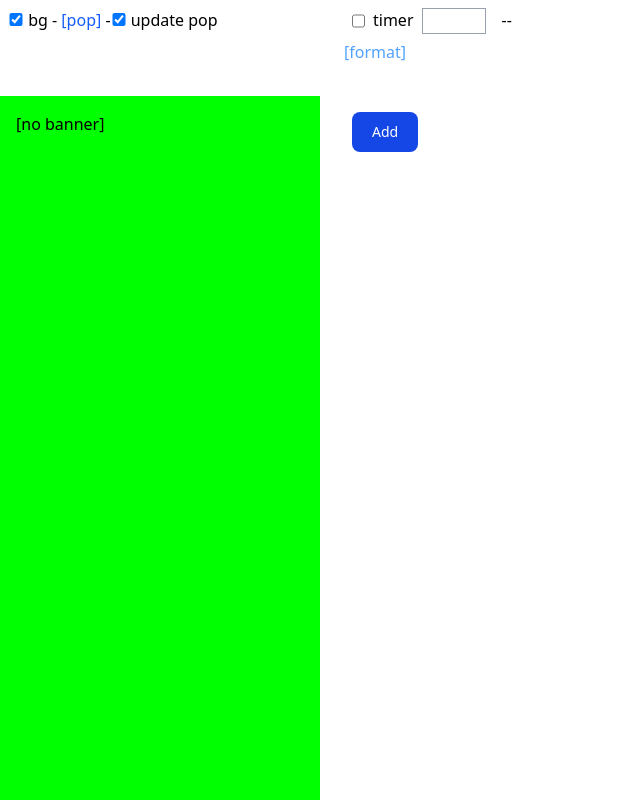
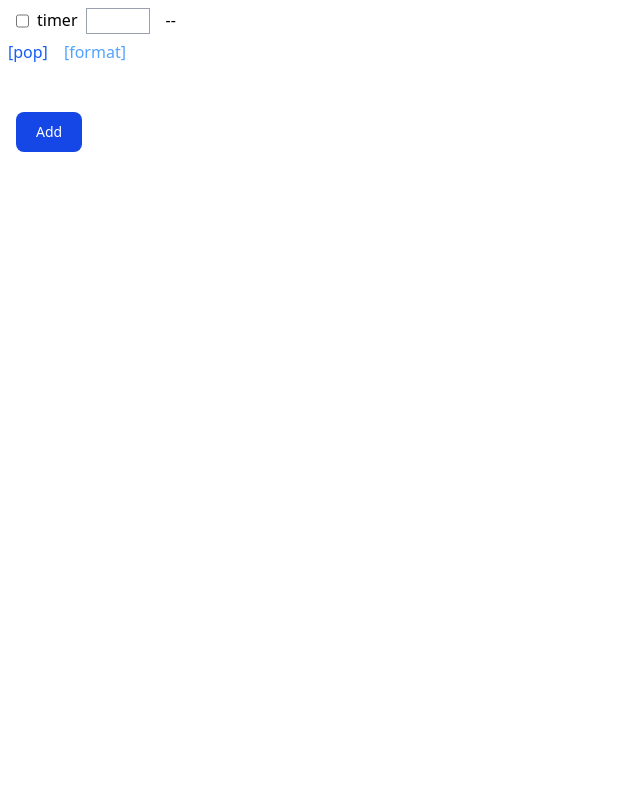
Before and after one commit to ggalcik/livetext, a React (Vite) app: page / in a window 1280 px wide. Shown: the whole page, without its empty margins (0-640 px from the left). Built offline with nearby package versions, Linux system fonts and the light colour scheme.

Commit message:
pretty good text rotation now, nice control of fonts and styles

```diff
--- a/src/App.tsx
+++ b/src/App.tsx
@@ -27,44 +27,15 @@ function App() {
         <Route
           path="/"
           element={
-            <div className="grid h-[100vh] grid-cols-[var(--scene-width)_auto] grid-rows-[10vh_auto] gap-4">
-              <div className="p-2">
-                <div>
-                  <input
-                    className="w-4 cursor-pointer"
-                    type="checkbox"
-                    id="background/toggle"
-                    checked={state.backgroundOn}
-                    onChange={() => dispatch({ type: "background/toggle" })}
-                  />{" "}
-                  <label htmlFor="background/toggle" className="cursor-pointer">
-                    bg -{" "}
-                  </label>
-                  <button className="text-blue-600 cursor-pointer" onClick={openPopup}>
-                    [pop]
-                  </button>
-                  {" "} -
+            <div className="grid h-[100vh] grid-cols-1 grid-rows-[10vh_auto] gap-4">
 
-                  <input
-                    className="w-4 cursor-pointer"
-                    type="checkbox"
-                    id="localStorage/toggle"
-                    checked={state.saveToStorage}
-                    onChange={() => dispatch({ type: "localStorage/toggle" })}
-                  />{" "}
-                  <label htmlFor="localStorage/toggle" className="cursor-pointer">
-                    update pop
-                  </label>
 
-                </div>
-              </div>
+
               <div className="p-2">
                 <LiveTextOpts popupState={{visiblePopup, setVisiblePopup}}/>
               </div>
 
-              <div className={clsx("p-4", { "bg-(--chromakey-color)": state.backgroundOn })}>
-                <LiveText state={state} />
-              </div>
+
 
               <div className="p-4">
                 <BannersEdit popupState={{visiblePopup, setVisiblePopup}} />
--- a/src/LiveText.tsx
+++ b/src/LiveText.tsx
@@ -27,6 +27,7 @@ export default function LiveText({ state }: { state: LiveDataState }) {
         key={state.activeBanner}
           banner={activeBanner}
           defaultCSS={defaultCSS}
+          initialCSS={initialLiveDataState.bannerCSS}
 
         />
       )}
--- a/src/LiveTextFormat.tsx
+++ b/src/LiveTextFormat.tsx
@@ -32,7 +32,7 @@ export default function LiveTextFormat({
     return () => document.removeEventListener("mousedown", handleClickOutside);
   }, [hideThis]);
 
-  function dispatchChange<K extends CSSField>(key: K, value: CSSValue<K>|undefined) {
+  function dispatchChange<K extends CSSField>(key: K, value: CSSValue<K> | undefined) {
     dispatch({
       type: "bannerCSS",
       payload: {
@@ -45,7 +45,7 @@ export default function LiveTextFormat({
   }
 
   return (
-    <div ref={ref} className="relative z-10 border bg-white m-2 p-2 drop-shadow-2xl">
+    <div ref={ref} className="relative z-10 border bg-white m-2 p-2 drop-shadow-2xl text-sm">
       <div className="grid grid-cols-[auto_auto] gap-2">
         <div className="text-right self-center">padding</div>
         <div>
@@ -63,7 +63,7 @@ export default function LiveTextFormat({
         </div>
         <div>
           <input
-            className="w-60 border p-2"
+            className="w-40 border p-2"
             value={bannerCSS.font}
             placeholder={defaultCSS.font}
             onChange={(e) => dispatchChange("font", e.target.value)}
@@ -77,7 +77,8 @@ export default function LiveTextFormat({
               key={align}
               className={clsx("px-3 py-1 rounded border cursor-pointer", {
                 "bg-blue-600 text-white border-blue-600": bannerCSS.textAlign === align,
-                "bg-blue-100 border-blue-600": !bannerCSS.textAlign && defaultCSS.textAlign === align,
+                "bg-blue-100 border-blue-600":
+                  !bannerCSS.textAlign && defaultCSS.textAlign === align,
                 "bg-white text-gray-800 border-gray-400 hover:bg-gray-100":
                   bannerCSS.textAlign && bannerCSS.textAlign !== align,
               })}
@@ -97,12 +98,28 @@ export default function LiveTextFormat({
           />
         </div>
         <div className="text-right self-center">backgroundColor</div>
+        <div className="flex items-center gap-2">
+          <input
+            className="w-20 border p-2"
+            value={bannerCSS.backgroundColor}
+            placeholder={defaultCSS.backgroundColor}
+            onChange={(e) => dispatchChange("backgroundColor", e.target.value)}
+          />
+          <input
+            type="checkbox"
+            className="h-6 w-6"
+            checked={bannerCSS.onBox}
+            onChange={(e) => dispatchChange("onBox", e.target.checked)}
+          />
+          <div>box</div>
+        </div>
+        <div className="text-right self-center">textShadow</div>
         <div>
           <input
             className="w-40 border p-2"
-            value={bannerCSS.backgroundColor}
-            placeholder={defaultCSS.backgroundColor}
-            onChange={(e) => dispatchChange("backgroundColor", e.target.value)}
+            value={bannerCSS.textShadow}
+            placeholder={defaultCSS.textShadow}
+            onChange={(e) => dispatchChange("textShadow", e.target.value)}
           />
         </div>
       </div>
--- a/src/LiveTextOpts.tsx
+++ b/src/LiveTextOpts.tsx
@@ -7,6 +7,22 @@ import type { PopupState } from "./context/LiveData/types";
 
 export default function LiveText({ popupState }: { popupState: PopupState }) {
   const { state, dispatch } = useLiveData();
+  const rotate = false;
+  const openPopup = () => {
+    if (rotate) {
+      window.open(
+        "/popup",
+        "LiveTextPopup",
+        "width=800,height=600,menubar=no,toolbar=no,location=no,status=no"
+      );
+    } else {
+      window.open(
+        "/popup",
+        "LiveTextPopup",
+        "width=600,height=800,menubar=no,toolbar=no,location=no,status=no"
+      );
+    }
+  };
 
   return (
     <div>
@@ -36,10 +52,15 @@ export default function LiveText({ popupState }: { popupState: PopupState }) {
         </div>
       </div>
 
-      <div className="flex">
+      <div className="flex gap-4">
+        <button className="text-blue-600 cursor-pointer self-start" onClick={openPopup}>
+          [pop]
+        </button>
         <button
           className="text-blue-400 cursor-pointer self-start"
-          onClick={() => {if (popupState.visiblePopup !== "default") popupState.setVisiblePopup("default")}}
+          onClick={() => {
+            if (popupState.visiblePopup !== "default") popupState.setVisiblePopup("default");
+          }}
         >
           [format]
         </button>
--- a/src/LiveTextPopup.css
+++ b/src/LiveTextPopup.css
@@ -1,9 +1,14 @@
 body.popup {
-  height: 99vw;
-  width: 99vh;
+  height: 99vh;
+  width: 99vw;
   margin: 0;
   background-color: var(--chromakey-color);
-  transform: rotate(270deg);
-  transform-origin: 50% 27%;
+
   position: absolute;
 }
+
+body.popup.rotate {
+  height: 99vw;
+  width: 99vh;    transform: rotate(270deg);
+  transform-origin: 50% 27%;
+}
--- a/src/LiveTextSlide.tsx
+++ b/src/LiveTextSlide.tsx
@@ -5,33 +5,29 @@ import type { LiveDataState } from "./context/LiveData/types";
 interface BannerSlideProps {
   banner: LiveDataState["banners"][number];
   defaultCSS: LiveDataState["bannerCSS"];
+  initialCSS: LiveDataState["bannerCSS"];
 }
 
-export default function LiveTextSlide({ banner, defaultCSS }: BannerSlideProps) {
+export default function LiveTextSlide({ banner, defaultCSS, initialCSS }: BannerSlideProps) {
   const [slideIn, setSlideIn] = useState(false);
-
+  // console.log("defaultCSS %o, banner.bannerCSS %o", defaultCSS, banner.bannerCSS);
   const logSetSlideIn = (which: boolean) => {
     console.log("setSlideIn: ", which);
     setSlideIn(which);
   };
 
   useEffect(() => {
-    logSetSlideIn(false);
-
     requestAnimationFrame(() => {
-
-        logSetSlideIn(true);
-
+      logSetSlideIn(true);
     });
   }, [banner]);
 
-  const thisCSS = {
-    ...defaultCSS,
-    ...banner.bannerCSS,
-  };
+  // console.log("defaultCSS %o, banner.bannerCSS %o", defaultCSS, banner.bannerCSS);
 
-  function getVal<K extends keyof typeof thisCSS>(field: K): string {
-    return thisCSS[field] || "";
+  function getVal<K extends keyof LiveDataState["bannerCSS"]>(field: K): string {
+    const val = banner.bannerCSS[field] || defaultCSS[field] || initialCSS[field];
+    if (!val) return field === 'textAlign' ? 'left' : '';
+    return val;
   }
 
   function liveTextDisplay(text: string) {
@@ -44,14 +40,18 @@ export default function LiveTextSlide({ banner, defaultCSS }: BannerSlideProps)
       style={{
         padding: getVal("padding"),
         textAlign: getVal("textAlign") as React.CSSProperties["textAlign"],
+        backgroundColor: getVal("onBox") ? getVal("backgroundColor") : "transparent" ,
       }}
       className={clsx(
         "transition-transform  duration-300 ease-in-out ",
         slideIn ? " translate-x-[0%]" : "translate-x-[120%]"
       )}
     >
+      {/* <mark className="text-stroke-black text-stroke-1" */}
       <mark
+        className=""
         style={{
+          textShadow: getVal("textShadow"),
           color: getVal("color"),
           font: getVal("font"),
           backgroundColor: getVal("backgroundColor"),
--- a/src/context/LiveData/LiveDataReducer.ts
+++ b/src/context/LiveData/LiveDataReducer.ts
@@ -17,6 +17,8 @@ export const initialLiveDataState: LiveDataState = {
     textAlign: "center",
     color: "white",
     backgroundColor: "#ff6467",
+    onBox: false,
+    textShadow: "4px 4px #444",
   },
 };
 
--- a/src/context/LiveData/types.ts
+++ b/src/context/LiveData/types.ts
@@ -20,7 +20,9 @@ export interface LiveDataState {
     textAlign: "left"| "center"| "right";
     color: string;
     backgroundColor: string;
-    lineHeight?: string;
+    onBox?: boolean;
+    textShadow: string;
+
   }
 }
 export type BannerCSS = LiveDataState["bannerCSS"];
```
